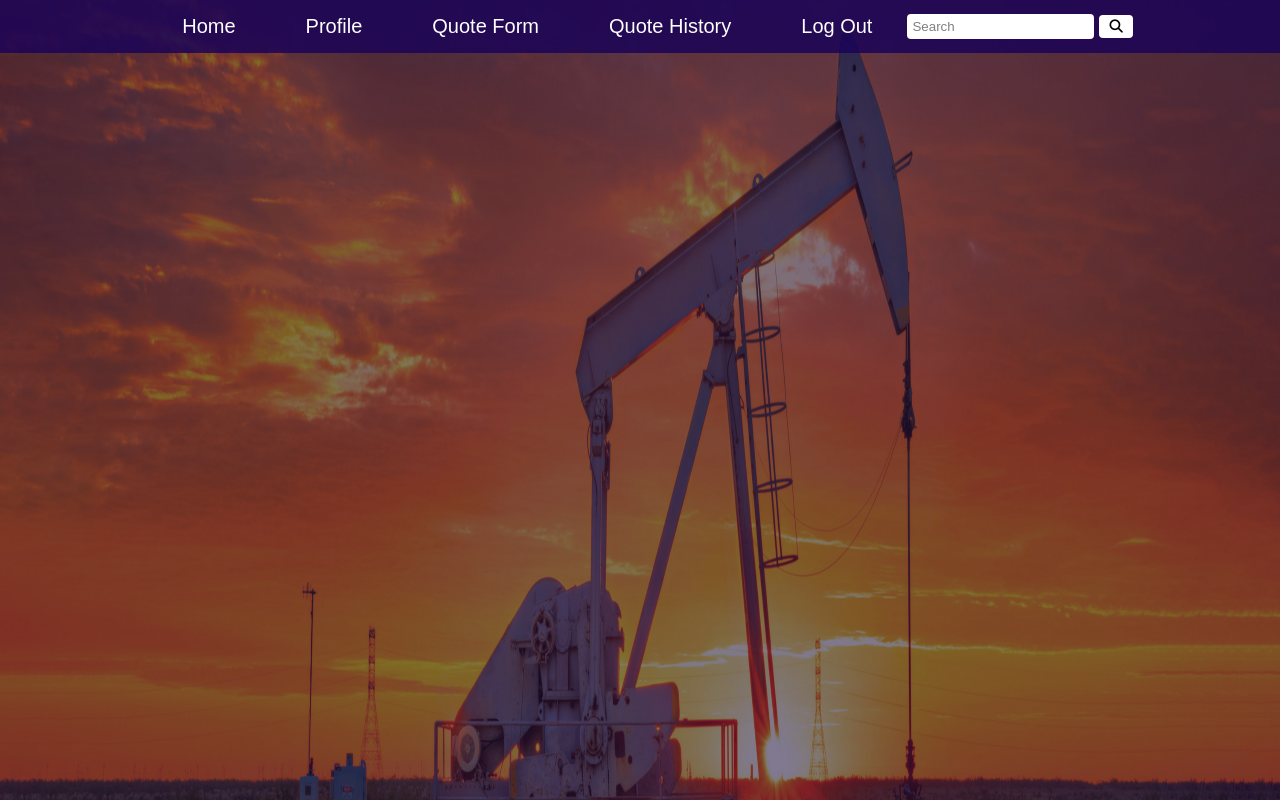
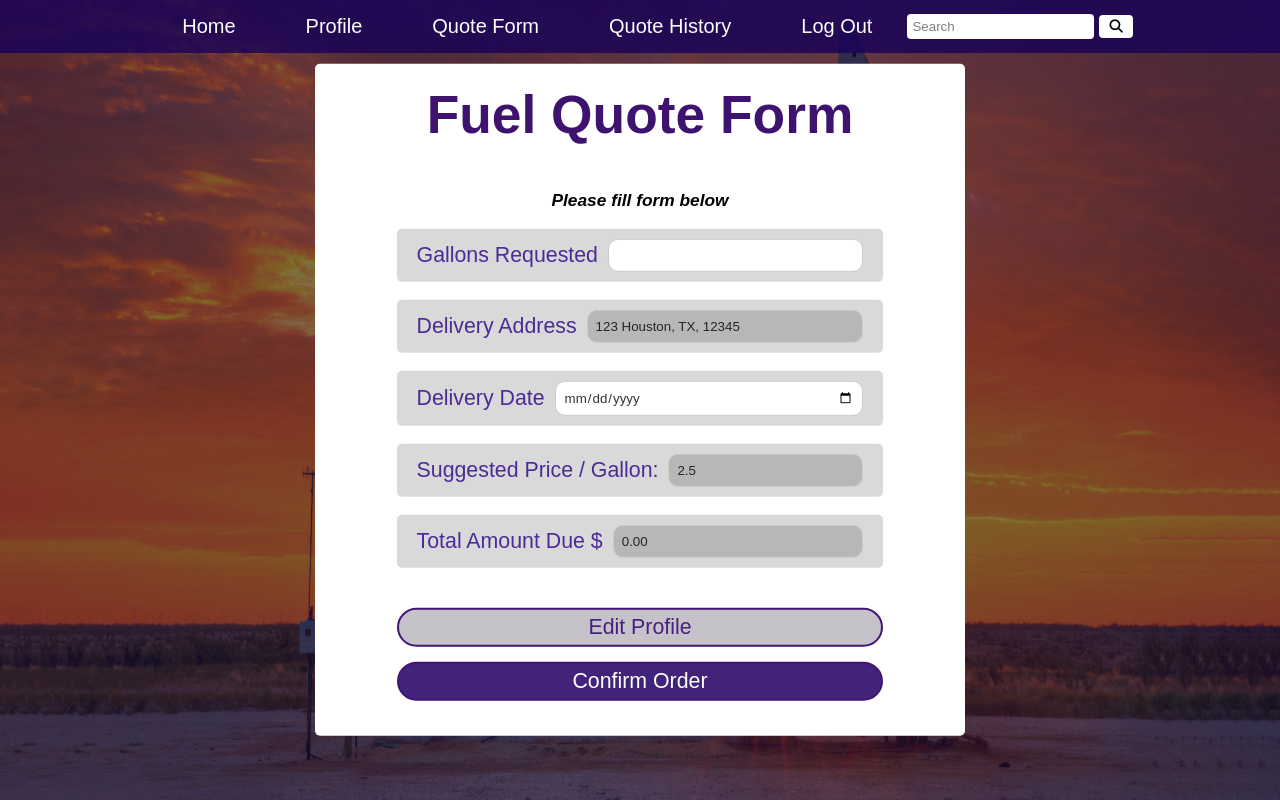
Before and after one commit to AridArab/COSC4353-Project, a React (Vite) app in the folder frontend/: page /QuoteForm in a window 1280 px wide. Shown: the top 800 px of the page. Built offline with nearby package versions, Linux system fonts and the light colour scheme; sample sign-in values are in the browser's storage; the HTML template or start-up script is replaced by a standard one.

Commit message:
Changed quote form front end

```diff
--- a/frontend/src/stylesheets/index.css
+++ b/frontend/src/stylesheets/index.css
@@ -421,35 +421,39 @@ select.profile-field{
 
 /* Fuel Quote Page */
 
+.oilPump-img {
+  position: absolute;
+  top: 0;
+  left: 0;
+  right: 0;
+  bottom: 0;
+  height: auto;
+  min-height: 100%;
+  width: 100%;
+}
 .quote-body-container {
 
   background-color: rgba(32, 29, 29, 0.87);
   width: 100%;
-  height: 200px;
+  height: 100%;
   display: flex;
   justify-content: center;
   align-items: center;
   flex-direction: column;
-  min-height: 75vh;
   position: relative;
   z-index: -1;
 }
 
-.oilPump-img {
-
-  height: 1000px;
-  width: 100%;
-}
 
 .image-container {
-  position:relative;
-  display: inline-block;
+  position:center;
+  display: center;
 
 }
 
 .image-container::after {
   width: 100%;
-  height: auto;
+  height: 100%;
   content: '';
   position: absolute;
   top: 0;
@@ -460,17 +464,20 @@ select.profile-field{
   pointer-events: none;
 }
 
-.quote-form-container{
+.quote-form-container {
   width: 650px;
-  margin: auto;
   border-radius: 5px;
-  margin-top: -800px;
   display: flex;
   flex-direction: column;
   align-items: center;
   justify-content: center;
   padding: 20px;
   background-color: rgb(255, 255, 255);
+  position: absolute;
+  top: 50%;
+  left: 50%;
+  transform: translate(-50%, -50%);
+  z-index: 2;
 }
 
 .quote-form-container h1{
```
